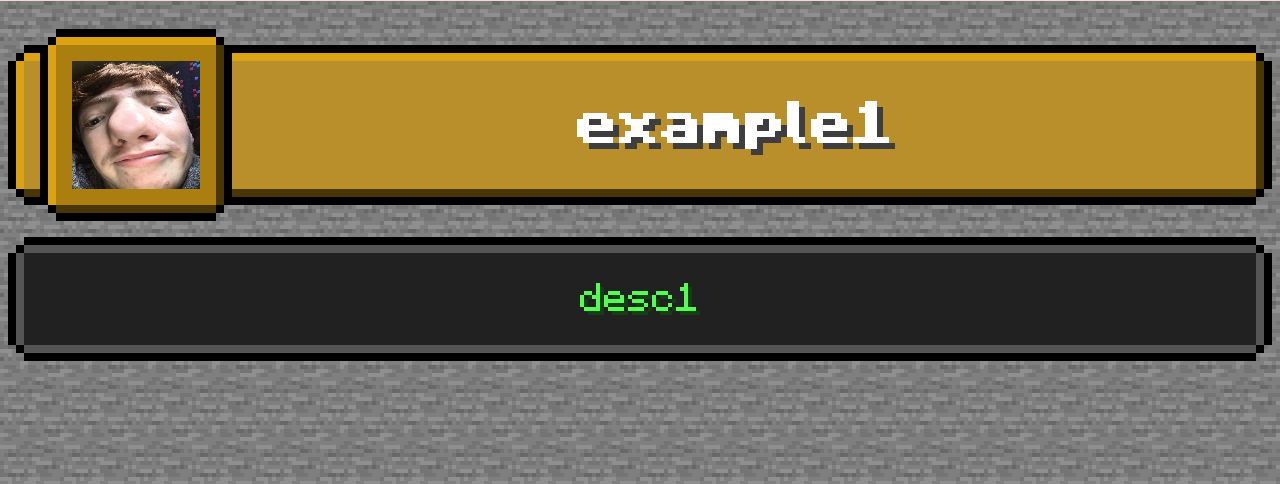
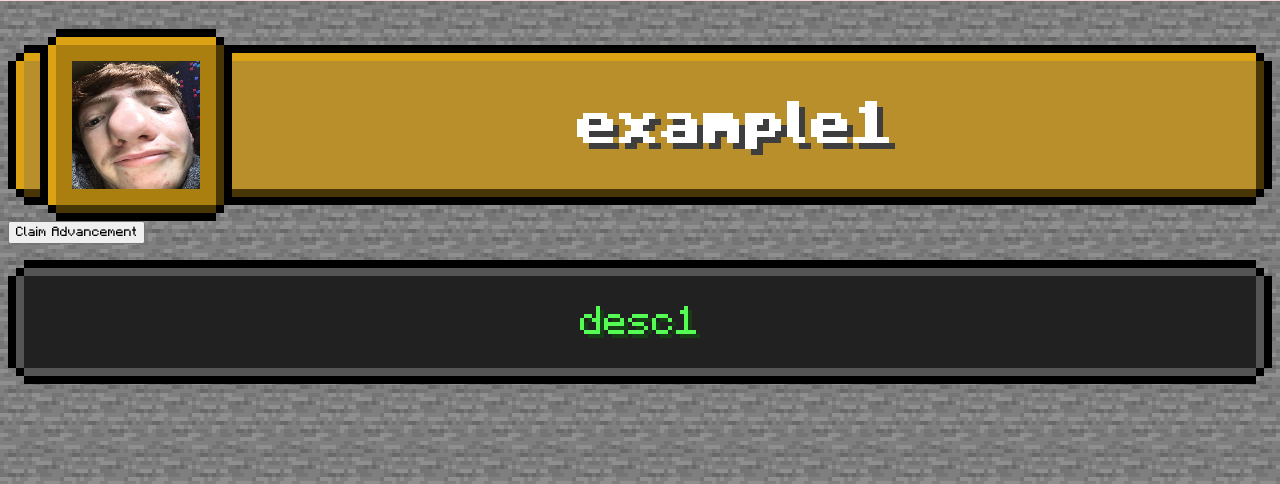
Before and after one commit to Jacob1Carter/PlayerReadyAdvancements, a Flask app: page /advancement-detail/1 in a window 1280 px wide. Shown: the part 131-615 px from the top of the page. Run offline with Flask 3, Linux system fonts and the light colour scheme; data comes from the database, SQL or seed files in the repository; both versions use the stored data as it was after the commit.

Commit message:
Some db adv stuff
not finished

```diff
--- a/data/layout.json
+++ b/data/layout.json
@@ -159,12 +159,12 @@
             "bg": "NONE"
         },
         "-1": {
-            "id": "NONE",
-            "bg": "NONE"
+            "id": "3",
+            "bg": "verti"
         },
         "0": {
             "id": "1",
-            "bg": "half left"
+            "bg": "tl angle"
         },
         "1": {
             "id": "NONE",
--- a/main.py
+++ b/main.py
@@ -25,7 +25,7 @@
     conn = get_db_connection()
     cursor = conn.cursor()
     cursor.execute(
-        "CREATE TABLE IF NOT EXISTS USERS (ID INTEGER PRIMARY KEY AUTOINCREMENT, name TEXT, user_md5 TEXT)"
+        "CREATE TABLE IF NOT EXISTS USERS (ID INTEGER PRIMARY KEY AUTOINCREMENT, name TEXT, user_md5 TEXT, advancements text DEFAULT '[]')"
     )
     cursor.execute(
         "CREATE TABLE IF NOT EXISTS ADVANCEMENTS (ID INTEGER PRIMARY KEY AUTOINCREMENT, name TEXT, description TEXT, image TEXT)"
@@ -141,6 +141,38 @@
         return 404
 
     return render_template("main/advancement-detail.html", title=f"{advancement['name']} - Player Ready Advancements", advancement=advancement)
+
+
+@app.route("/advancement/<int:advancement_id>/claim", methods=["POST"])
+def claim_advancement(advancement_id):
+    user_md5 = request.form.get("user_md5")
+    if not user_md5:
+        return redirect("/login?NotFound")
+
+    # Get user's advancements
+    conn = get_db_connection()
+    cursor = conn.cursor()
+    cursor.execute("SELECT advancements FROM USERS WHERE user_md5 = ?", (user_md5,))
+    user = cursor.fetchone()
+
+    if not user:
+        return redirect("/login?NotFound")
+
+    advancements = json.loads(user["advancements"])
+
+    # Check if advancement is already claimed
+    if advancement_id in advancements:
+        return redirect(f"/advancements/{user_md5}?error=Advancement already claimed.")
+
+    # Add advancement to user's advancements
+    advancements.append(advancement_id)
+
+    # Update user's advancements in database
+    cursor.execute("UPDATE USERS SET advancements = ? WHERE user_md5 = ?", (json.dumps(advancements), user_md5))
+    conn.commit()
+    conn.close()
+
+    return redirect(f"/advancements/{user_md5}")
 
 
 # admin routes
@@ -512,6 +544,6 @@
 
 
 if __name__ == "__main__":
-    app.run()
+    app.run(debug=True, use_reloader=True, host="0.0.0.0", port=5001)
 
 # /main.py
--- a/templates/main/advancement-detail.html
+++ b/templates/main/advancement-detail.html
@@ -18,6 +18,10 @@
                 </div>
                 <img src="{{ url_for('static', filename='images/misc/' + 'name-right.png' ) }}" class="advancement-detail-name-side side-right">
             </div>
+            <form method="POST" action="/advancement/{{ advancement.id }}/{{ user_id }}/claim" class="advancement-detail-form">
+                <input type="hidden" name="advancement_id" value="{{ advancement.id }}">
+                <button type="submit" class="advancement-detail-button">Claim Advancement</button>
+            </form>
             <div class="advancement-detail-description">
                 <div class="advancement-detail-description-side desc-border-top">
                     <div class="pixel-top-left"></div>
@@ -32,7 +36,6 @@
                     <div class="line-bottom"></div>
                     <div class="pixel-bottom-right"></div>
                 </div>
-
             </div>
         </div>
 
```
Also changed, not shown: data/database.db, static/images/items/jacob 2.png (added).
